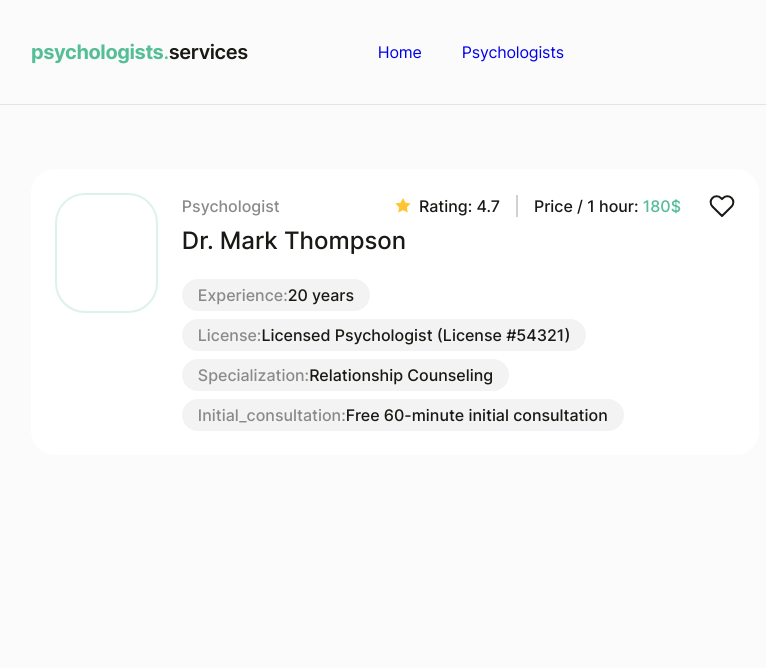
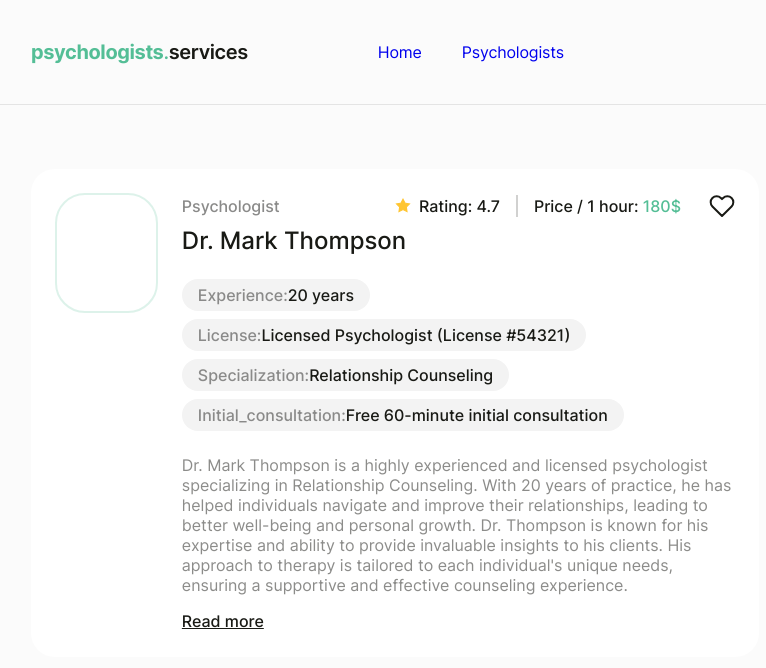
Before and after one commit to bakkara/psychologists-services, a React (Create React App) app: page /psychologists-services/psychologists in a window 1280 px wide. Shown: the top 668 px of the page, without its empty margins (245-1011 px from the left). Built offline with nearby package versions, Linux system fonts and the light colour scheme.

Commit message:
add description and readmore

```diff
--- a/src/components/Psychologist/PsychologistCard.jsx
+++ b/src/components/Psychologist/PsychologistCard.jsx
@@ -1,4 +1,4 @@
-import { AvatarWrap, DescriptionWrap, HeadDescriptionWrap, PsyText, PsycWrap, PsychologistName, RatingPriceBlock, RatingPriceText, RatingPriceTextSpan, SkillsBlock, SkillsBlockText, SkillsSpan, SvgHeart, SvgStar } from "./PsychologistCard.styled"
+import { AvatarWrap, DescriptionText, DescriptionWrap, HeadDescriptionWrap, PsyText, PsycWrap, PsychologistName, RatingPriceBlock, RatingPriceText, RatingPriceTextSpan, ReadMoreButton, SkillsBlock, SkillsBlockText, SkillsSpan, SvgHeart, SvgStar } from "./PsychologistCard.styled"
 import icons from '../../img/icons.svg';
 
 const PsychologistCard = () => {
@@ -26,7 +26,10 @@ const PsychologistCard = () => {
               <SkillsBlockText><SkillsSpan>Specialization: </SkillsSpan>  Relationship Counseling</SkillsBlockText>
               <SkillsBlockText><SkillsSpan>Initial_consultation: </SkillsSpan> Free 60-minute initial consultation</SkillsBlockText>
             </SkillsBlock>
-
+            <DescriptionText>
+            Dr. Mark Thompson is a highly experienced and licensed psychologist specializing in Relationship Counseling. With 20 years of practice, he has helped individuals navigate and improve their relationships, leading to better well-being and personal growth. Dr. Thompson is known for his expertise and ability to provide invaluable insights to his clients. His approach to therapy is tailored to each individual's unique needs, ensuring a supportive and effective counseling experience.
+            </DescriptionText>
+            <ReadMoreButton type="button">Read more</ReadMoreButton>
         </DescriptionWrap>
     </PsycWrap>
   )
--- a/src/components/Psychologist/PsychologistCard.styled.js
+++ b/src/components/Psychologist/PsychologistCard.styled.js
@@ -87,7 +87,7 @@ export const SkillsBlock = styled.div`
     display: flex;
     gap: 8px 4px;
     flex-wrap: wrap;
-    margin-bottom: 24x;
+    margin-bottom: 24px;
 `
 
 export const SkillsBlockText = styled.p`
@@ -106,3 +106,17 @@ export const SkillsBlockText = styled.p`
 export const SkillsSpan = styled.span`
     color: var(--black-light-color);
 `
+export const DescriptionText = styled.p`
+    color: rgba(25, 26, 21, 0.5);
+    font-weight: 400;
+    line-height: 20px;
+    letter-spacing: 0;
+    margin-bottom: 14px;
+`
+export const ReadMoreButton = styled.button`
+    font-weight: 500;
+    font-size: 16px;
+    line-height: 1.5;
+    text-decoration: underline;
+
+`
```
